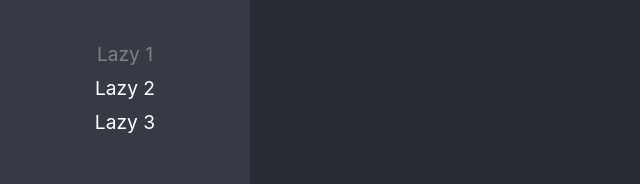
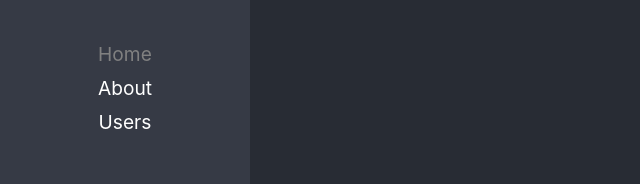
Before and after one commit to sofialbum/reactpro_react-app, a React (Create React App) app: page /home in a window 1280 px wide. Before the commit this address led to /lazy1. Shown: the part 155-339 px from the top of the page, without its empty margins (0-640 px from the left). Built offline with nearby package versions, Linux system fonts and the light colour scheme.

Commit message:
acomode la rama ya que tenia data de otra

```diff
--- a/src/01-lazyload/pages/LazyPage1.tsx
+++ /dev/null
@@ -1,7 +0,0 @@
-
-
-export const LazyPage1 = () => {
-  return (
-   <h1>LazyPage 1</h1>
-  )
-}
--- a/src/01-lazyload/pages/LazyPage2.tsx
+++ /dev/null
@@ -1,7 +0,0 @@
-
-
-export const LazyPage2 = () => {
-  return (
-   <h1>LazyPage 2</h1>
-  )
-}
--- a/src/01-lazyload/pages/LazyPage3.tsx
+++ /dev/null
@@ -1,7 +0,0 @@
-
-
-export const LazyPage3 = () => {
-  return (
-   <h1>LazyPage 3</h1>
-  )
-}
--- a/src/01-lazyload/pages/index.ts
+++ /dev/null
@@ -1,3 +0,0 @@
-export { LazyPage1 } from './LazyPage1';
-export { LazyPage2 } from './LazyPage2';
-export { LazyPage3 } from './LazyPage3';
--- a/src/routes/Navigation.tsx
+++ b/src/routes/Navigation.tsx
@@ -3,7 +3,6 @@
 
 import logo from '../logo.svg'
 
-import { LazyPage1, LazyPage2, LazyPage3 } from '../01-lazyload/pages';
 
 
 const Navigation = () => {
@@ -15,23 +14,23 @@
           <img src={logo} alt='React Logo' />
           <ul>
           <li>
-            <NavLink to='/lazy1' className={ ({isActive}) => isActive ? 'nav-active' : ''}>Lazy 1</NavLink>
+            <NavLink to='/home' className={ ({isActive}) => isActive ? 'nav-active' : ''}>Home</NavLink>
           </li>
           <li>
-            <NavLink to='/lazy2' className={ ({isActive}) => isActive ? 'nav-active' : ''}>Lazy 2</NavLink>
+            <NavLink to='/about' className={ ({isActive}) => isActive ? 'nav-active' : ''}>About</NavLink>
           </li>
           <li>
-            <NavLink to='/lazy3' className={ ({isActive}) => isActive ? 'nav-active' : ''}>Lazy 3</NavLink>
+            <NavLink to='/users' className={ ({isActive}) => isActive ? 'nav-active' : ''}>Users</NavLink>
           </li>
         </ul>
         </nav>
 
         <Routes>
-          <Route path='lazy1' element={<LazyPage1 />} />
-          <Route path='lazy2' element={<LazyPage2 />} />
-          <Route path='lazy3' element={<LazyPage3 />} />
+          <Route path='about' element={<h1>About Page</h1>} />
+          <Route path='users' element={<h1>Users Page</h1>} />
+          <Route path='home' element={<h1>Home Page</h1>} />
 
-          <Route path='/*' element ={<Navigate to='/lazy1' replace />} />
+          <Route path='/*' element ={<Navigate to='/home' replace />} />
         </Routes>
 
       </div>
```
